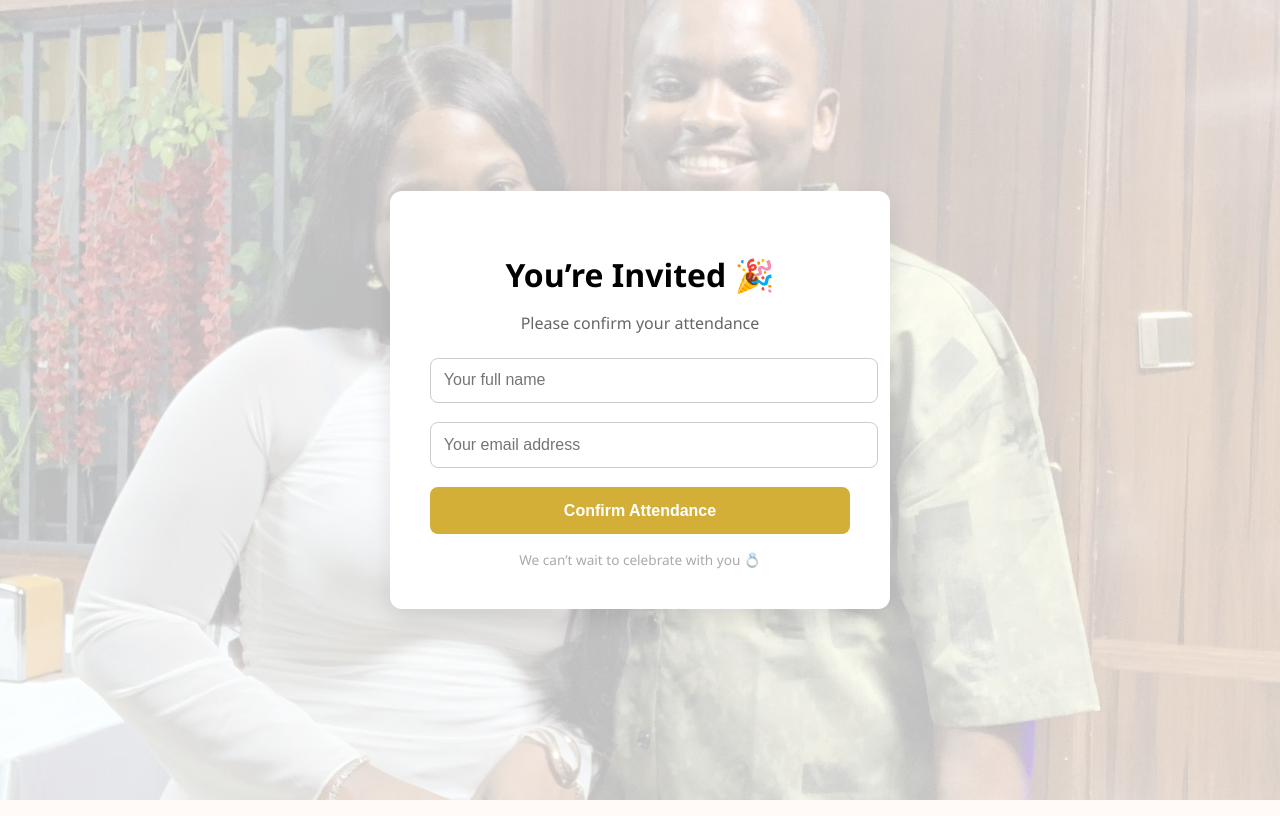
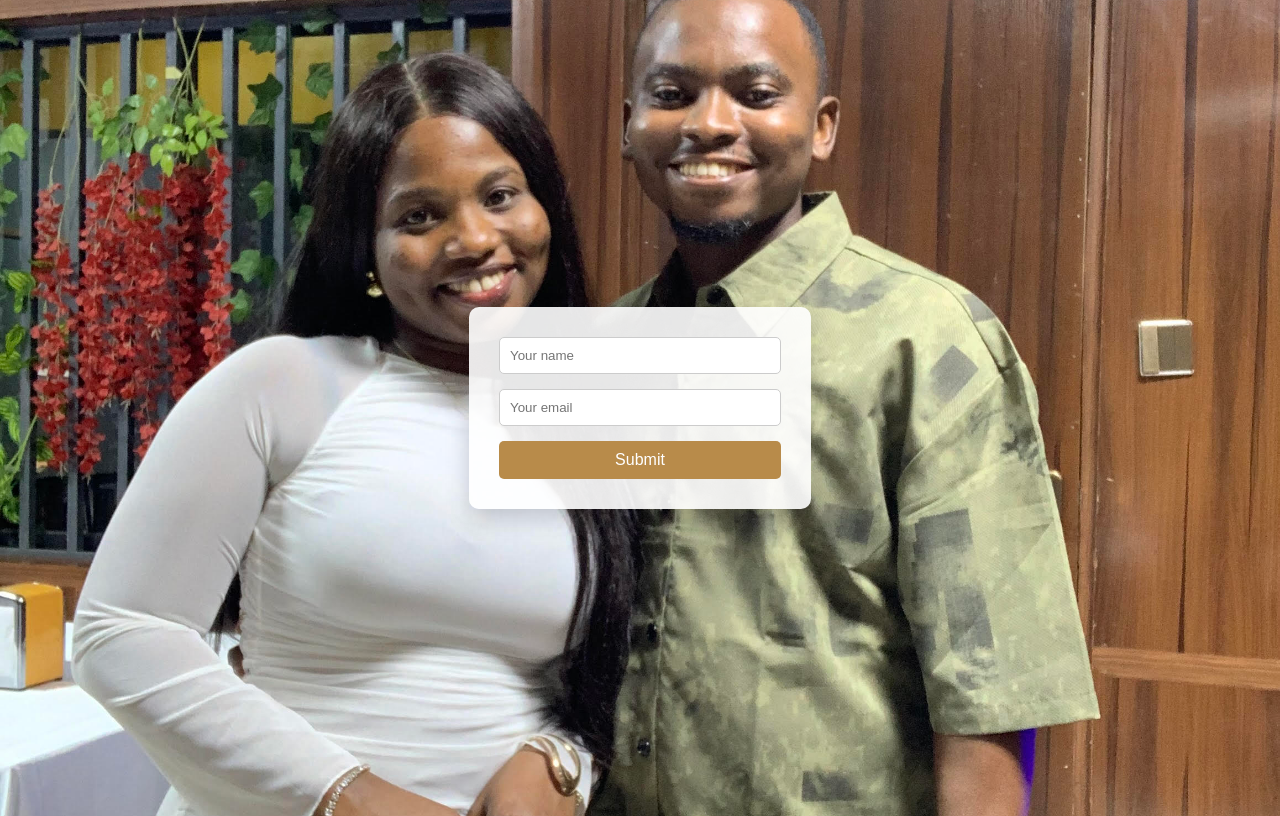
Before and after one commit to ujehviam/wedding-rsvp, a Flask app: page / in a window 1280 px wide. Run offline with Flask 3, Linux system fonts and the light colour scheme.

Commit message:
the least MVP point

```diff
--- a/app.py
+++ b/app.py
@@ -1,110 +1,86 @@
-from flask import Flask, render_template, request, redirect, url_for, send_file, flash
+from flask import Flask, render_template, request, redirect, url_for, flash
 from flask_sqlalchemy import SQLAlchemy
-from flask_login import LoginManager, UserMixin, login_user, login_required, logout_user
-from werkzeug.security import generate_password_hash, check_password_hash
 from dotenv import load_dotenv
 import os
+import io
 import csv
-import io
+from flask import send_file
 
 load_dotenv()
 
 app = Flask(__name__)
-app.config['SECRET_KEY'] = os.getenv("SECRET_KEY")
-app.config['SQLALCHEMY_DATABASE_URI'] = os.getenv("DATABASE_URL")
-app.config['SQLALCHEMY_TRACK_MODIFICATIONS'] = False
+app.config["SECRET_KEY"] = os.getenv("SECRET_KEY", "dev-secret")
+app.config["SQLALCHEMY_DATABASE_URI"] = os.getenv(
+    "DATABASE_URL", "sqlite:///app.db"
+)
+app.config["SQLALCHEMY_TRACK_MODIFICATIONS"] = False
 
 db = SQLAlchemy(app)
 
-# Flask-Login setup
-login_manager = LoginManager()
-login_manager.init_app(app)
-login_manager.login_view = "login"
-
-# -------------------- MODELS --------------------
-
-class User(UserMixin, db.Model):
-    id = db.Column(db.Integer, primary_key=True)
-    username = db.Column(db.String(80), unique=True, nullable=False)
-    password_hash = db.Column(db.String(255), nullable=False)
+# -------------------- MODEL --------------------
 
 class Guest(db.Model):
     id = db.Column(db.Integer, primary_key=True)
     name = db.Column(db.String(100), nullable=False)
-
-@login_manager.user_loader
-def load_user(user_id):
-    return User.query.get(int(user_id))
+    email = db.Column(db.String(120), unique=True, nullable=False)
 
 # -------------------- ROUTES --------------------
 
 @app.route("/", methods=["GET", "POST"])
 def index():
     if request.method == "POST":
-        name = request.form.get("name")
+        name = request.form.get("name", "").strip()
+        email = request.form.get("email", "").strip().lower()
 
-        if name:
-            db.session.add(Guest(name=name))
-            db.session.commit()
-            return redirect(url_for("success"))
+        if not name or not email:
+            flash("All fields are required", "error")
+            return redirect(url_for("index"))
+
+        existing_guest = Guest.query.filter_by(email=email).first()
+        if existing_guest:
+            flash(
+                "You have already indicated your attendance. Thank you 💍",
+                "info"
+            )
+            return redirect(url_for("index"))
+
+        guest = Guest(name=name, email=email)
+        db.session.add(guest)
+        db.session.commit()
+
+        return redirect(url_for("success"))
 
     return render_template("index.html")
+
 
 @app.route("/success")
 def success():
     return render_template("success.html")
 
-# -------- ADMIN LOGIN --------
-
-@app.route("/login", methods=["GET", "POST"])
-def login():
-    if request.method == "POST":
-        username = request.form.get("username")
-        password = request.form.get("password")
-
-        user = User.query.filter_by(username=username).first()
-
-        if user and check_password_hash(user.password_hash, password):
-            login_user(user)
-            return redirect(url_for("download"))
-
-        flash("Invalid credentials", "error")
-
-    return render_template("login.html")
-
-@app.route("/logout")
-@login_required
-def logout():
-    logout_user()
-    return redirect(url_for("login"))
-
-# -------- PROTECTED DOWNLOAD --------
 
 @app.route("/download")
-@login_required
 def download():
-    guests = Guest.query.all()
+    guests = Guest.query.order_by(Guest.id.asc()).all()
 
     output = io.StringIO()
     writer = csv.writer(output)
-    writer.writerow(["ID", "Name"])
+    writer.writerow(["Name", "Email"])
 
     for guest in guests:
-        writer.writerow([guest.id, guest.name])
+        writer.writerow([guest.name, guest.email])
 
     output.seek(0)
 
-    response = send_file(
+    return send_file(
         io.BytesIO(output.getvalue().encode()),
         mimetype="text/csv",
         as_attachment=True,
-        download_name="guest_list.csv"
+        download_name="wedding_guests.csv"
     )
 
-    response.headers["Cache-Control"] = "no-store"
-    return response
 
-# -------------------- INIT --------------------
+
+# -------------------- START APP --------------------
 
 if __name__ == "__main__":
     with app.app_context():
--- /dev/null
+++ b/login details.txt
@@ -0,0 +1,2 @@
+Username: admin
+Password: strongpassword123
--- a/static/style.css
+++ b/static/style.css
@@ -1,8 +1,71 @@
 body {
-    font-family: "Segoe UI", Tahoma, Geneva, Verdana, sans-serif;
+  font-family: Arial, sans-serif;
+  background-image: url("../static/images/wedding-bg.jpg");
+  background-size: cover;
+  background-position: center;
+  background-repeat: no-repeat;
+  min-height: 100vh;
+  display: flex;
+  align-items: center;
+  justify-content: center;
+}
 
-    /* Background image */
-    background-image: url("/static/images/wedding-bg.jpg");
+/* Form container */
+form {
+  background: rgba(255, 255, 255, 0.9);
+  padding: 30px;
+  border-radius: 10px;
+  box-shadow: 0 10px 25px rgba(0, 0, 0, 0.2);
+}
+
+/* Inputs */
+input {
+  display: block;
+  margin-bottom: 15px;
+  padding: 10px;
+  width: 260px;
+  border: 1px solid #ccc;
+  border-radius: 5px;
+}
+
+/* Button */
+button {
+  width: 100%;
+  padding: 10px;
+  border: none;
+  background: #b88b4a;
+  color: white;
+  font-size: 16px;
+  border-radius: 5px;
+  cursor: pointer;
+}
+
+button:hover {
+  background: #9f7538;
+}
+
+/* Flash messages */
+.flash {
+  padding: 10px;
+  margin-bottom: 15px;
+  border-radius: 5px;
+  text-align: center;
+}
+
+.flash.error {
+  background: #ffdddd;
+}
+
+.flash.info {
+  background: #ddffdd;
+}
+
+.thank-you-page {
+    margin: 0;
+    height: 100vh;
+    font-family: Arial, sans-serif;
+
+    background-image: url("/static/images/thankyou-bg.jpg");
     background-size: cover;
     background-position: center;
     background-repeat: no-repeat;
@@ -10,72 +73,12 @@ body {
     display: flex;
     justify-content: center;
     align-items: center;
-    height: 100vh;
-    margin: 0;
 }
 
-body::before {
-    content: "";
-    position: absolute;
-    inset: 0;
-    background: rgba(255, 255, 255, 0.75);
-    z-index: -1;
-}
-
-.container {
-    background: white;
-    padding: 2.5rem;
+.thank-you-page h2 {
+    background: rgba(255, 255, 255, 0.85);
+    padding: 20px 30px;
     border-radius: 12px;
-    width: 100%;
-    max-width: 420px;
-    box-shadow: 0 10px 25px rgba(0, 0, 0, 0.1);
+    color: #333;
     text-align: center;
 }
-
-h1 {
-    margin-bottom: 0.5rem;
-}
-
-p {
-    color: #666;
-    margin-bottom: 1.5rem;
-}
-
-
-input {
-    width: 100%;
-    padding: 0.8rem;
-    margin-bottom: 1.2rem; /* ⬅ creates space between inputs */
-    border-radius: 8px;
-    border: 1px solid #ccc;
-    font-size: 1rem;
-}
-
-
-input:focus {
-    outline: none;
-    border-color: #d4af37;
-    box-shadow: 0 0 0 2px rgba(212, 175, 55, 0.2);
-}
-
-button {
-    width: 100%;
-    padding: 0.9rem;
-    background-color: #d4af37;
-    color: white;
-    border: none;
-    border-radius: 8px;
-    font-size: 1rem;
-    cursor: pointer;
-    font-weight: bold;
-}
-
-button:hover {
-    background-color: #c29d2f;
-}
-
-footer {
-    margin-top: 1rem;
-    font-size: 0.85rem;
-    color: #aaa;
-}
--- a/templates/index.html
+++ b/templates/index.html
@@ -1,41 +1,24 @@
 <!DOCTYPE html>
-<html lang="en">
+<html>
 <head>
-    <meta charset="UTF-8">
-    <title>Wedding RSVP</title>
-    <meta name="viewport" content="width=device-width, initial-scale=1">
-
-    <link rel="stylesheet" href="{{ url_for('static', filename='style.css') }}">
-
+  <title>Wedding RSVP</title>
+  <link rel="stylesheet" href="{{ url_for('static', filename='style.css') }}">
 </head>
 <body>
 
-    <div class="container">
-        <h1>You’re Invited 🎉</h1>
-        <p>Please confirm your attendance</p>
+{% with messages = get_flashed_messages(with_categories=true) %}
+  {% if messages %}
+    {% for category, message in messages %}
+      <p class="flash {{ category }}">{{ message }}</p>
+    {% endfor %}
+  {% endif %}
+{% endwith %}
 
-        <form method="POST">
-            <input
-                type="text"
-                name="name"
-                placeholder="Your full name"
-                required
-            >
-
-            <input
-                type="email"
-                name="email"
-                placeholder="Your email address"
-                required
-            >
-
-            <button type="submit">Confirm Attendance</button>
-        </form>
-
-        <footer>
-            We can’t wait to celebrate with you 💍
-        </footer>
-    </div>
+<form method="POST">
+  <input type="text" name="name" placeholder="Your name" required>
+  <input type="email" name="email" placeholder="Your email" required>
+  <button type="submit">Submit</button>
+</form>
 
 </body>
 </html>
--- a/templates/success.html
+++ b/templates/success.html
@@ -2,8 +2,9 @@
 <html>
 <head>
     <title>Thank You</title>
+    <link rel="stylesheet" href="{{ url_for('static', filename='style.css') }}">
 </head>
-<body>
+<body class="thank-you-page">
     <h2>Thank you for confirming your attendance ❤️</h2>
 </body>
 </html>
```
Also changed, not shown: static/images/thankyou-bg.jpg (added).
